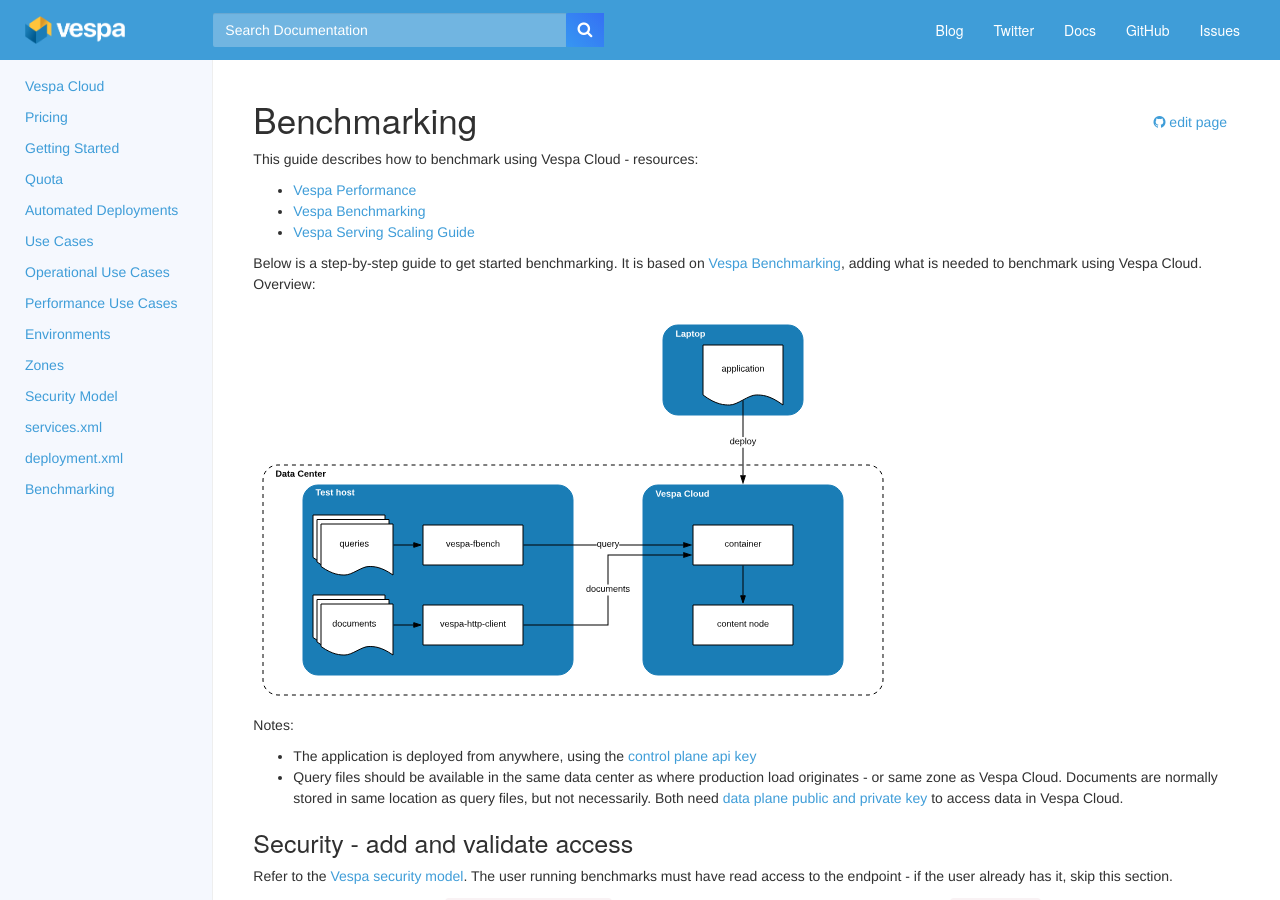
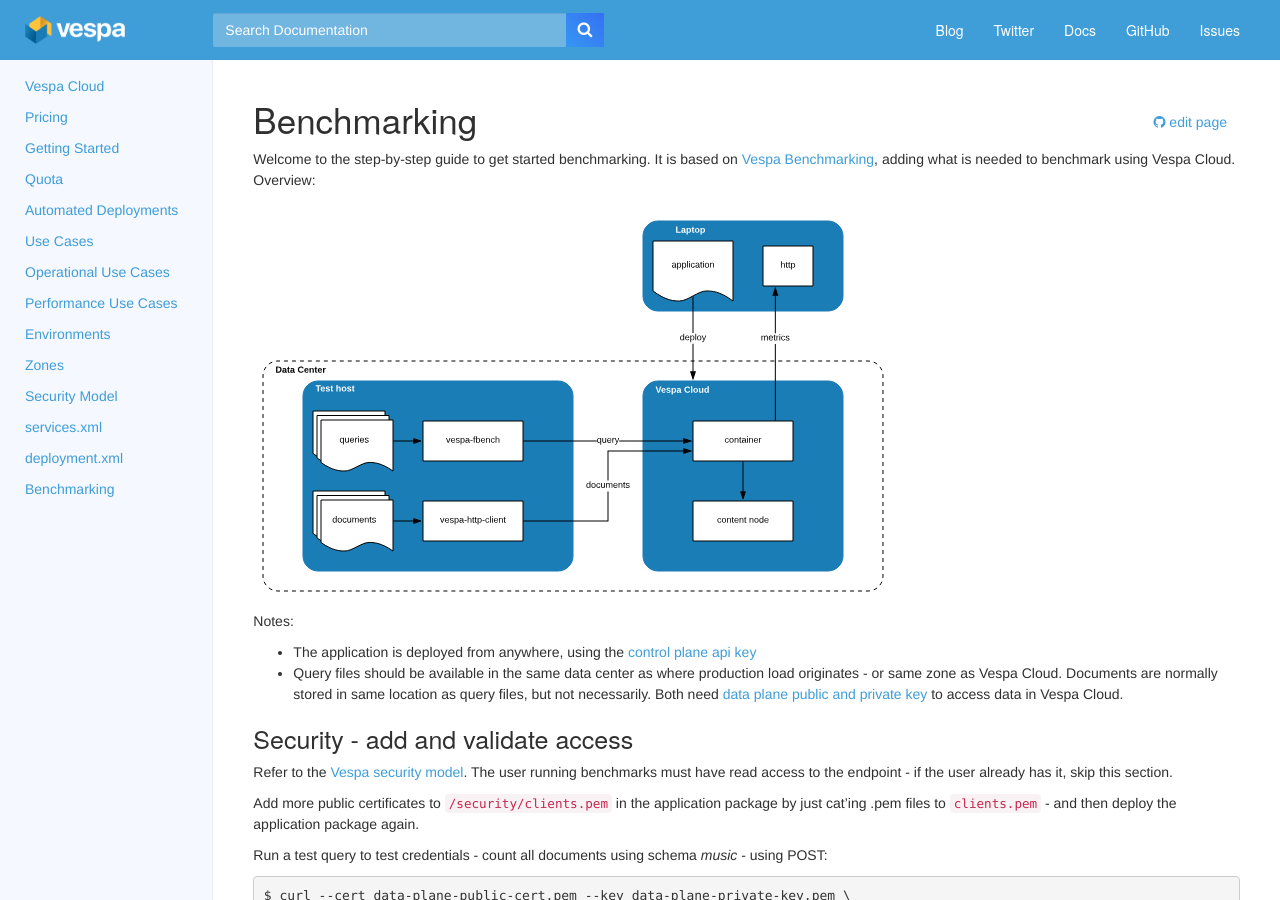
Before and after one commit to vespa-engine/cloud, a Jekyll site: the page built from benchmarking.md, in a window 1280 px wide and 900 px high. Built offline with Jekyll 4.4.1, drawn with Linux system fonts in a browser that asks for light colours; some of the changed text lies outside the part shown.

Commit message:
metrics in illustration

```diff
--- a/benchmarking.md
+++ b/benchmarking.md
@@ -3,12 +3,7 @@
 title: "Benchmarking"
 ---
 
-This guide describes how to benchmark using Vespa Cloud - resources:
-* [Vespa Performance](https://docs.vespa.ai/documentation/performance/)
-* [Vespa Benchmarking](https://docs.vespa.ai/documentation/performance/vespa-benchmarking.html)
-* [Vespa Serving Scaling Guide](https://docs.vespa.ai/documentation/performance/sizing-search.html)
-
-Below is a step-by-step guide to get started benchmarking.
+Welcome to the step-by-step guide to get started benchmarking.
 It is based on [Vespa Benchmarking](https://docs.vespa.ai/documentation/performance/vespa-benchmarking.html),
 adding what is needed to benchmark using Vespa Cloud. Overview:
 
```
Also changed, not shown: other parts of benchmarking.md (+2 -1 lines), img/cloud-benchmarks.svg.
